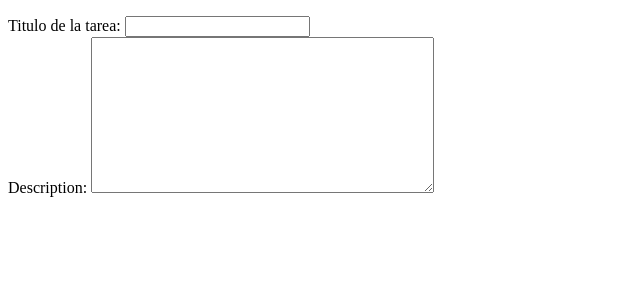
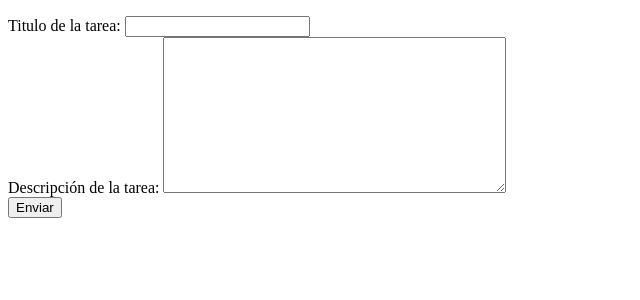
Before and after one commit to Javiier99/django-estudio, a Django app: page /form/ in a window 1280 px wide. Shown: the part 88-388 px from the top of the page, without its empty margins (0-640 px from the left). Run offline with Django 5.2, Linux system fonts and the light colour scheme.

Commit message:
Formularios POST

```diff
--- a/myapp/forms.py
+++ b/myapp/forms.py
@@ -5,4 +5,4 @@ from django  import forms
 
 class CreateNewTask(forms.Form):
     title = forms.CharField(label="Titulo de la tarea", max_length=200) # Con esto creamos el título con su input y su label además le estámos diciento que la longitud máxima que va acontener este input es de 200
-    description = forms.CharField(widget=forms.Textarea) # Con esto creamos la descripción su input y label además indicamos que no queremos que sea un requisito contestarlo
+    description = forms.CharField(label = "Descripción de la tarea" ,widget=forms.Textarea) # Con esto creamos la descripción su input y label además indicamos que no queremos que sea un requisito contestarlo
--- a/myapp/templates/pages/formulario.html
+++ b/myapp/templates/pages/formulario.html
@@ -10,8 +10,14 @@
     {% extends 'layout/header.html' %}
     {% block content %}
 
-    {{form}}
+    <form action="" method="POST">
+        {% csrf_token %}
+        {{form}}
+        <button>Enviar</button>
+    </form>
+
     {% endblock %}
+
 
 </body>
 </html>
--- a/myapp/views.py
+++ b/myapp/views.py
@@ -2,7 +2,7 @@ from django.shortcuts import render
 
 from .models import Project, Task
 
-from django.shortcuts import get_object_or_404, render
+from django.shortcuts import get_object_or_404, render, redirect
 
 from django.http import HttpResponse, JsonResponse
 
@@ -51,6 +51,10 @@ def task(resquest):
 
 
 def formulario(resquest):
-    return render(resquest, "pages/formulario.html", {
-        'form' : CreateNewTask()
-    })
+    if resquest.method == "GET":
+        return render(resquest, "pages/formulario.html", {
+            'form' : CreateNewTask()
+        })
+    else:
+        Task.objects.create(title=resquest.POST['title'], desciption=resquest.POST['description'], project_id=3) # * Añadimos esta nueva línea para ir guardando los datos
+        return redirect('/task/') # * Retornamos y redirigimos la página a otro sitio
```
Also changed, not shown: db.sqlite3.
